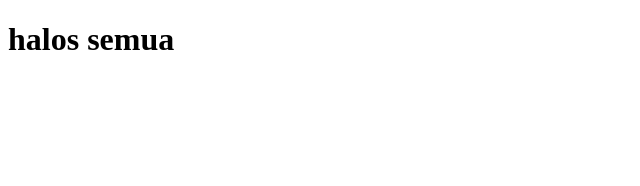
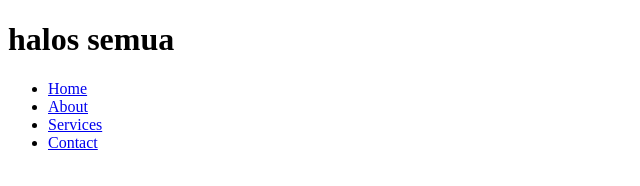
Before and after one commit to IrdanGu/praktikum_web_irdan, a plain HTML site: page Modul_2/index.html in a window 1280 px wide. Shown: the whole page, without its empty margins (0-640 px from the left). Drawn offline with Linux system fonts and the light colour scheme.

Commit message:
menambahkan fitur navbar pada index.html

```diff
--- a/Modul_2/index.html
+++ b/Modul_2/index.html
@@ -7,5 +7,14 @@
   </head>
   <body>
     <h1>halos semua</h1>
+    <!-- Navbar -->
+    <nav>
+      <ul>
+        <li><a href="#home">Home</a></li>
+        <li><a href="#about">About</a></li>
+        <li><a href="#services">Services</a></li>
+        <li><a href="#contact">Contact</a></li>
+      </ul>
+    </nav>
   </body>
 </html>
```
